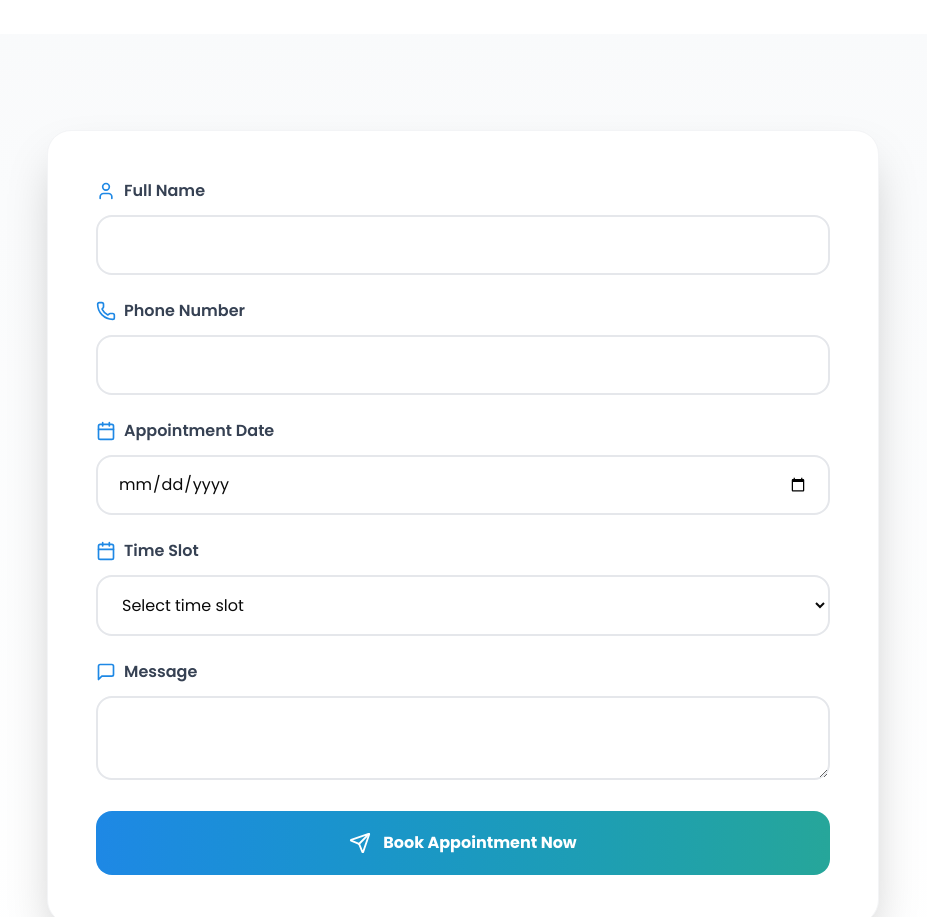
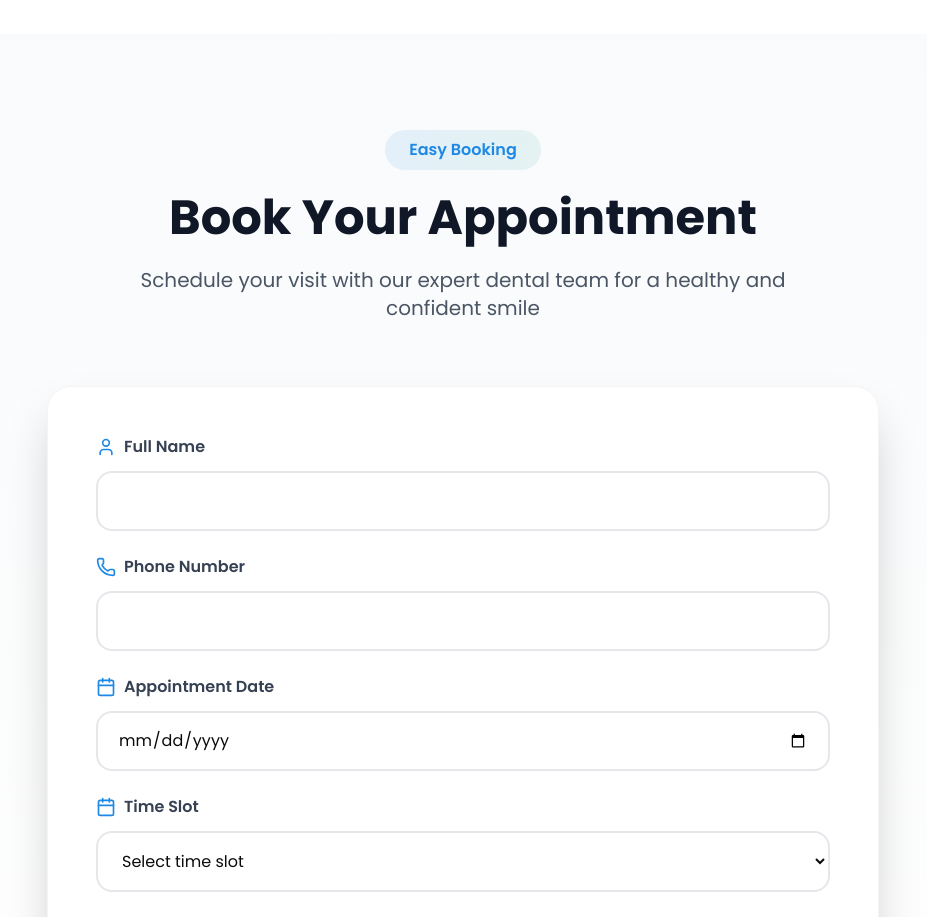
Before and after one commit to pranavreddy1721/Chougule-Dental-Clinic, a React (Vite) app: page / in a window 1280 px wide. Shown: the part 7280-8197 px from the top of the page, without its empty margins (177-1104 px from the left). Built offline with nearby package versions, Linux system fonts and the light colour scheme.

Commit message:
Update Appointment.tsx

```diff
--- a/src/app/components/Appointment.tsx
+++ b/src/app/components/Appointment.tsx
@@ -1,4 +1,4 @@
-import { useState } from 'react';
+import { useState, useEffect } from 'react';
 import { Calendar, User, Phone, MessageSquare, Send } from 'lucide-react';
 import emailjs from "@emailjs/browser";
 
@@ -10,7 +10,19 @@ export function Appointment() {
     message: '',
     date: '',
     time: '',
+    service: '',
   });
+
+  // ✅ Get selected service from Services section
+  useEffect(() => {
+    const selected = localStorage.getItem("selectedService");
+    if (selected) {
+      setFormData((prev) => ({
+        ...prev,
+        service: selected,
+      }));
+    }
+  }, []);
 
   /* ⭐ Handle change with Sunday validation */
   const handleChange = (e: any) => {
@@ -35,13 +47,13 @@ export function Appointment() {
   const handleSubmit = (e: React.FormEvent) => {
     e.preventDefault();
 
-    // ⭐ Plain data (AES removed)
     const templateParams = {
       name: formData.name,
       phone: formData.phone,
       message: formData.message,
       date: formData.date,
       time: formData.time,
+      service: formData.service,
     };
 
     emailjs.send(
@@ -51,7 +63,7 @@ export function Appointment() {
       "2mDLcruOZfH0K_PBA"
     ).then(() => {
       alert('Appointment request sent successfully ✅');
-      setFormData({ name:'', phone:'', message:'', date:'', time:'' });
+      setFormData({ name:'', phone:'', message:'', date:'', time:'', service:'' });
     }).catch(()=>{
       alert('Something went wrong ❌ Please try again.');
     });
@@ -59,6 +71,22 @@ export function Appointment() {
 
   return (
     <section id="appointment" className="py-24 bg-gradient-to-b from-gray-50 to-white">
+
+      {/* ✅ NEW HEADING */}
+      <div className="text-center mb-16">
+        <div className="inline-flex items-center gap-2 bg-gradient-to-r from-[#1E88E5]/10 to-[#26A69A]/10 rounded-full px-6 py-2 mb-6">
+          <span className="text-[#1E88E5] font-semibold">Easy Booking</span>
+        </div>
+
+        <h2 className="text-4xl md:text-5xl font-bold text-gray-900 mb-6">
+          Book Your Appointment
+        </h2>
+
+        <p className="text-xl text-gray-600 max-w-2xl mx-auto">
+          Schedule your visit with our expert dental team for a healthy and confident smile
+        </p>
+      </div>
+
       <div className="max-w-4xl mx-auto px-4 sm:px-6 lg:px-8">
 
         <div className="bg-white rounded-3xl shadow-2xl p-8 md:p-12 border border-gray-100">
```
